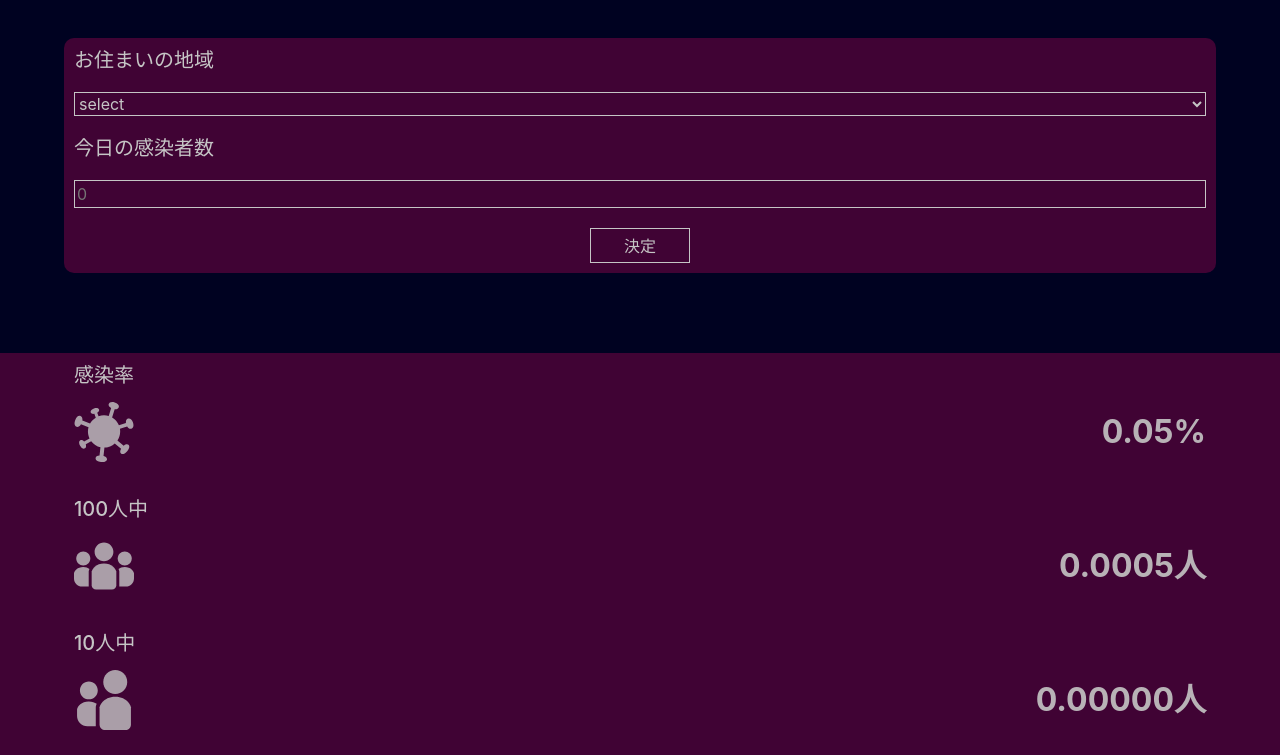
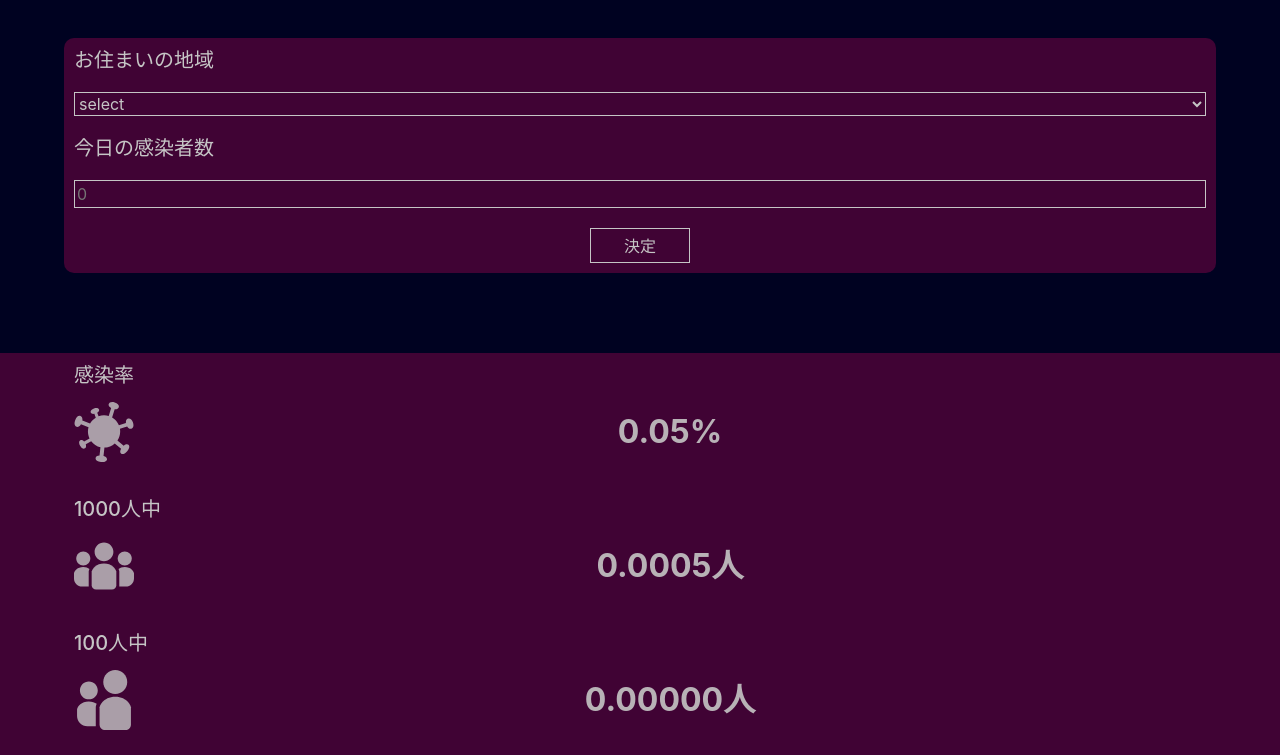
Before and after one commit to KojimaNaoyuki/COVID-19_riskFactor, a plain HTML site: page index.html in a window 1280 px wide. Shown: the part 62-817 px from the top of the page. Drawn offline with nearby package versions, Linux system fonts and the light colour scheme.

Commit message:
2021/02/23/5

```diff
--- a/index.html
+++ b/index.html
@@ -42,7 +42,7 @@
             </div>
 
             <div class="result__inner">
-                <h2 class="heading-font">100人中</h2>
+                <h2 class="heading-font">1000人中</h2>
                 <div class="result__inner__infection-rate">
                     <img src="./styles/img/people.svg" alt="people">
                     <h3 id="infection-rate-sizeM">0.0005人</h3>
@@ -50,7 +50,7 @@
             </div>
 
             <div class="result__inner">
-                <h2 class="heading-font">10人中</h2>
+                <h2 class="heading-font">100人中</h2>
                 <div class="result__inner__infection-rate">
                     <img src="./styles/img/people2.svg" alt="people">
                     <h3 id="infection-rate-sizeS">0.00000人</h3>
--- a/styles/breakpoints/_base.scss
+++ b/styles/breakpoints/_base.scss
@@ -102,10 +102,11 @@ body {
 
                 & > img {
                     width: 60px;
+                    height: 100%;
                     opacity: 0.8;
                 }
                 h3 {
-                    // width: 100%;
+                    width: 100%;
                     line-height: 60px;
                     font-size: 32px;
                     font-weight: bold;
```
Also changed, not shown: styles/style.css, 1 other file.
